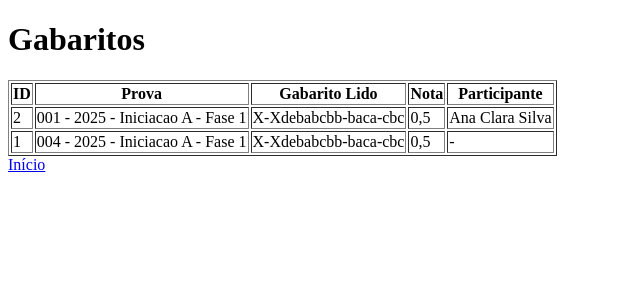
After one commit to JulianoMRA/FASE1-PSPET-2025.1, a Django app: page /gabaritos_lidos/ in a window 1280 px wide. The commit adds this page. Shown: the top 300 px of the page, without its empty margins (0-640 px from the left). Run offline with Django 5.2, Linux system fonts and the light colour scheme; a user stored in the database is signed in; data comes from the database, SQL or seed files in the repository; both versions use the stored data as it was after the commit; parts of the project's set-up code (start-up, migrations or seed data) failed here and were passed over.

Commit message:
Implementando BD de gabaritos

```diff
--- a/Interface_OCI/core/forms.py
+++ b/Interface_OCI/core/forms.py
@@ -1,5 +1,5 @@
 from django import forms
-from .models import Participante, Prova
+from .models import Participante, Prova, Escola
 
 # Este arquivo define os formulários da aplicação Interface_OCI.
 # Os formulários são usados para validar e processar dados de entrada do usuário.
@@ -11,7 +11,7 @@ class ParticipanteForm(forms.ModelForm):
 
 class EscolaForm(forms.ModelForm):
     class Meta:
-        model = Participante.escola.field.related_model
+        model = Escola
         fields = ['nome']
 
 class ProvaForm(forms.ModelForm):
--- a/Interface_OCI/core/models.py
+++ b/Interface_OCI/core/models.py
@@ -41,3 +41,13 @@ class Prova(models.Model):
 
     def __str__(self):
         return f'Prova {self.id} - Gabarito: {self.gabarito}'
+
+class GabaritoLido(models.Model):
+    user = models.ForeignKey(User, on_delete=models.CASCADE)
+    prova = models.ForeignKey(Prova, on_delete=models.CASCADE)
+    gabarito_lido = models.CharField(max_length=20)
+    nota = models.FloatField(default=0.0)
+    participante = models.ForeignKey(Participante, on_delete=models.CASCADE, null=True, blank=True)
+
+    def __str__(self):
+        return f'Gabarito Lido: {self.gabarito_lido} - Nota: {self.nota}'
--- /dev/null
+++ b/Interface_OCI/core/templates/core/lista_gabaritos_lidos.html
@@ -0,0 +1,38 @@
+<!DOCTYPE html>
+<html>
+<head>
+    <title>Gabaritos</title>
+</head>
+<body>
+    <h1>Gabaritos</h1>
+    <table border="1">
+        <tr>
+            <th>ID</th>
+            <th>Prova</th>
+            <th>Gabarito Lido</th>
+            <th>Nota</th>
+            <th>Participante</th>
+        </tr>
+        {% for gabarito in gabaritos %}
+        <tr>
+            <td>{{ gabarito.id }}</td>
+            <td>{{ gabarito.prova.id_prova }} - {{ gabarito.prova.ano }} - {{ gabarito.prova.nivel }} - {{ gabarito.prova.fase }}</td>
+            <td>{{ gabarito.gabarito_lido }}</td>
+            <td>{{ gabarito.nota }}</td>
+            <td>
+                {% if gabarito.participante %}
+                    {{ gabarito.participante.nome }}
+                {% else %}
+                    -
+                {% endif %}
+            </td>
+        </tr>
+        {% empty %}
+        <tr>
+            <td colspan="5">Nenhum gabarito lido encontrado.</td>
+        </tr>
+        {% endfor %}
+    </table>
+    <a href="{% url 'index' %}">Início</a>
+</body>
+</html>
--- a/Interface_OCI/core/urls.py
+++ b/Interface_OCI/core/urls.py
@@ -28,6 +28,9 @@ urlpatterns = [
     path('enviar_gabarito/', views.ler_gabarito, name='enviar_gabarito'),
     path('ler_gabarito/', views.ler_gabarito, name='ler_gabarito'),
 
+    # URLs para lista de gabaritos lidos
+    path('gabaritos_lidos/', views.lista_gabaritos_lidos, name='lista_gabaritos_lidos'),
+
     # Autenticação e Autorização
     path('login/', auth_views.LoginView.as_view(), name='login'),
     path('login/', auth_views.LogoutView.as_view(), name='logout'),
--- a/Interface_OCI/core/views.py
+++ b/Interface_OCI/core/views.py
@@ -6,7 +6,7 @@
 from django.shortcuts import render, redirect, get_object_or_404
 from django.contrib.auth.forms import UserCreationForm
 from django.contrib.auth.decorators import login_required
-from .models import Escola, Participante, Prova
+from .models import Escola, Participante, Prova, GabaritoLido
 from .forms import ParticipanteForm, ProvaForm, EscolaForm
 from django.db.models import Max
 import ctypes
@@ -70,6 +70,11 @@ def lista_provas(request):
     return render(request, 'core/lista_provas.html', {'provas': provas})
 
 @login_required
+def lista_gabaritos_lidos(request):
+    gabaritos = GabaritoLido.objects.filter(user=request.user).select_related('prova').order_by('-id')
+    return render(request, 'core/lista_gabaritos_lidos.html', {'gabaritos': gabaritos})
+
+@login_required
 def cadastrar_participante(request):
     if request.method == 'POST':
         form = ParticipanteForm(request.POST)
@@ -111,6 +116,7 @@ def cadastrar_prova(request):
 @login_required
 def ler_gabarito(request):
     provas = Prova.objects.filter(user=request.user)
+    participantes = Participante.objects.filter(user=request.user)
     if request.method == 'POST':
         file = request.FILES['imagem']
         pesos = request.POST.get('pesos')
@@ -119,13 +125,14 @@ def ler_gabarito(request):
         if pesos:
             pesos = pesos.split(';')
             for i in range(len(pesos)):
-                pont_max+=(int(pesos[i].split('_')[1])-1)*0.5
+                pont_max += (int(pesos[i].split('_')[1]) - 1) * 0.5
 
         prova_id = request.POST.get('prova_id')
+        participante_id = request.POST.get('participante_id')
         prova = Prova.objects.filter(id=prova_id, user=request.user).first()
-        print('prova: ', prova)
+        participante = Participante.objects.filter(id=participante_id, user=request.user).first()
 
-        if file and prova:
+        if file and prova and participante:
             dados = file.read()
             tipo = b'.' + file.name.split('.')[-1].encode()
             array_type = ctypes.c_ubyte * len(dados)
@@ -149,14 +156,24 @@ def ler_gabarito(request):
 
             nota_final = (nota/pont_max)*10
             nota_final = round(nota_final, 2)
+
+            GabaritoLido.objects.create(
+                user=request.user,
+                prova=prova,
+                participante=participante,
+                gabarito_lido=gabarito_lido,
+                nota=nota_final
+            )
+
             return render(request, 'core/ler_gabarito.html', {
                 'gabarito_lido': gabarito_lido,
                 'nota': nota_final,
                 'prova_gabarito': prova.gabarito,
-                'provas': provas
+                'provas': provas,
+                'participantes': participantes
             })
 
-    return render(request, 'core/ler_gabarito.html', {'provas': provas})
+    return render(request, 'core/ler_gabarito.html', {'provas': provas, 'participantes': participantes})
 
 @login_required
 def excluir_prova(request, prova_id):
```
Also changed, not shown: Interface_OCI/core/admin.py (+6 -1 lines), Interface_OCI/core/templates/core/index.html (+8 -7 lines), Interface_OCI/core/templates/core/ler_gabarito.html (+8 -0 lines), Interface_OCI/core/migrations/0008_escola_id_escola_participante_id_participante.py (deleted), Interface_OCI/core/migrations/0008_gabaritolido.py (added), Interface_OCI/core/migrations/0009_gabaritolido_participante.py (added), Interface_OCI/core/migrations/0009_remove_escola_id_escola_and_more.py (deleted), Interface_OCI/db.sqlite3.
